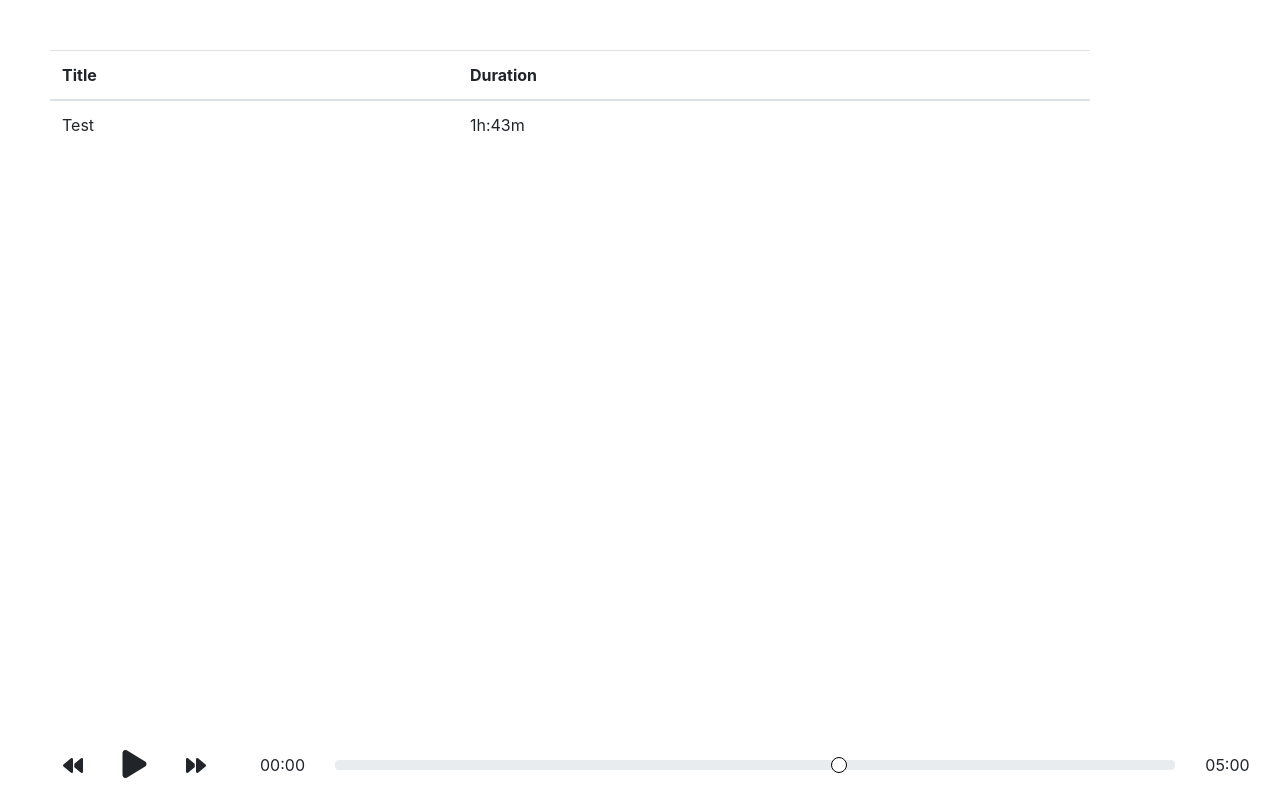
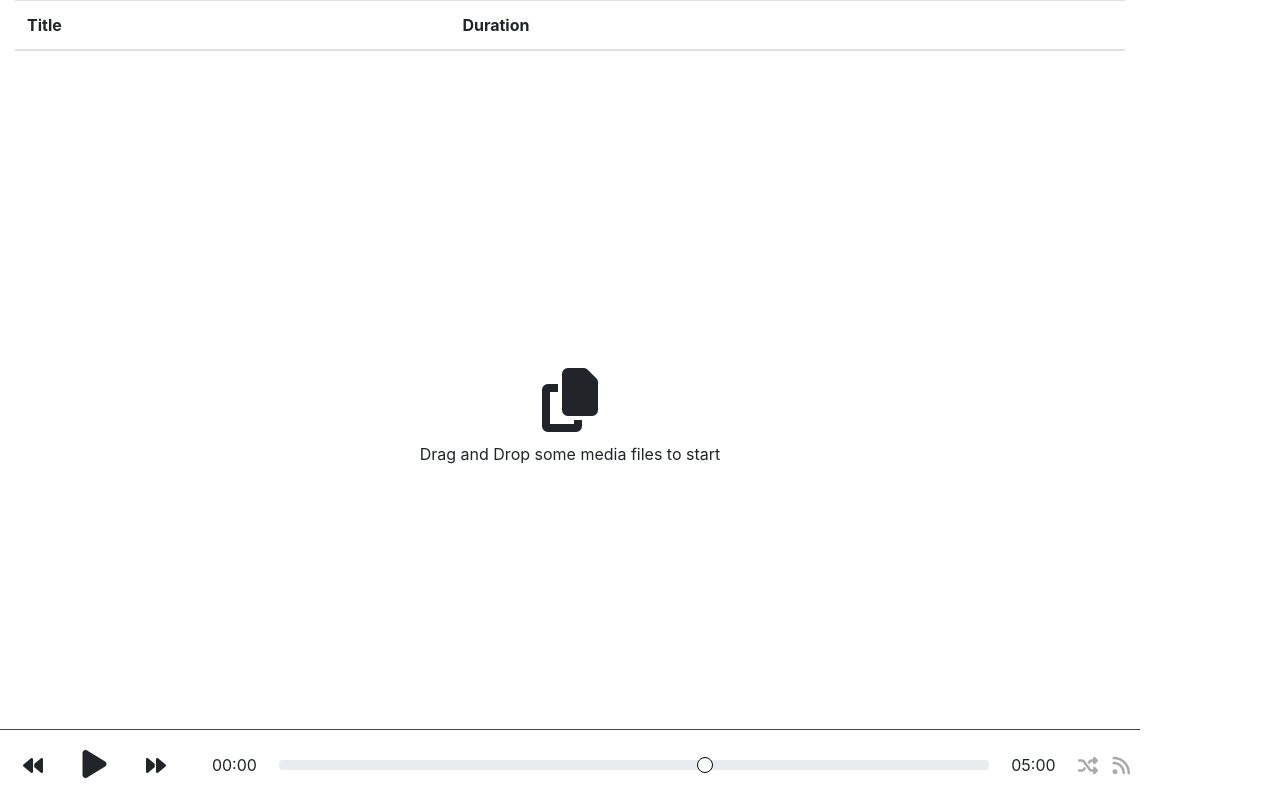
Before and after one commit to scalableminds/localcast, a website: page app/index.html in a window 1280 px wide. Drawn offline with nearby package versions, Linux system fonts and the light colour scheme; files that its build step writes are made by us from their sources.

Commit message:
refactored layout as all flexbox

```diff
--- /dev/null
+++ b/app/css/_drag_drop.less
@@ -0,0 +1,14 @@
+.drag-drop {
+  flex: 5;
+
+  & > div {
+    flex: 1;
+    align-self: center;
+    text-align: center;
+  }
+
+  span {
+    margin-bottom: 10px;
+  }
+
+}
--- a/app/css/_player_controls.less
+++ b/app/css/_player_controls.less
@@ -6,11 +6,10 @@
 
 .player-controls {
 
-  position: fixed;
-  bottom: 5px;
+  border-top: 1px solid #444;
+  margin: 0 -15px;
+  padding: 5px 10px;
 
-  display: block;
-  width: 100%;
 
   .button-controls {
     min-width: 180px;
@@ -37,12 +36,12 @@
   }
 
   .progress-controls {
-    flex: 0.9;
+    flex: 0.85;
     height: @controlsHeight;
-    padding-right: 50px;
 
 
     .progress {
+      cursor: pointer;
       flex: 0.8;
       display: inline-block;
       position: relative;
@@ -66,6 +65,24 @@
       flex: 0.1;
       text-align: center;
     }
+  }
 
+  .shuffle-cast {
+    flex: 0.05;
+    text-align: center;
+    white-space: nowrap;
+
+    span {
+      cursor: pointer;
+
+      &:first-child {
+      margin-right: 10px;
+      }
+    }
+
+    .disabled {
+      color: #aaa;
+      cursor: not-allowed;
+    }
   }
 }
--- a/app/css/_playlist.less
+++ b/app/css/_playlist.less
@@ -1,4 +1,3 @@
 .playlist {
-  width: 100%;
-  display: block;
+  flex: 1;
 }
--- a/app/css/main.less
+++ b/app/css/main.less
@@ -4,36 +4,32 @@
 @import "_mixins.less";
 @import "_playlist.less";
 @import "_player_controls.less";
+@import "_drag_drop.less";
 
-.flexbox {
-  display: flex;
-  align-items: stretch;
-  justify-content: space-around;
-
-}
+// div, span, section {
+//   border: 1px solid black;
+// }
 
 .container {
   position: absolute;
   height: 100%;
   width: 100%;
-  padding: 50px 50px 0 50px;
-  overflow: hidden;
 }
 
 .block {
   display: block;
 }
 
-.flex-vertical {
+.vbox {
+  display: flex;
   flex-direction: column;
 }
 
-.flex-horizontal {
+.hbox {
+  display: flex;
   flex-direction: row;
-  justify-content: flex-start;
+}
+
+.flex-center {
   align-items: center;
 }
-
-.flex(@value) {
-  flex: @value;
-}
--- a/app/index.html
+++ b/app/index.html
@@ -4,7 +4,7 @@
     <title>localcast</title>
     <link rel="stylesheet" href="css/main.css" type="text/css">
 </head>
-<body class="container">
+<body class="container vbox">
 
     <section class="playlist">
       <table class="table">
@@ -16,16 +16,22 @@
         </thead>
         <tbody>
           <tr>
-            <td>Test</td>
-            <td>1h:43m</td>
+            <td colspan="2">
+            </td>
           </tr>
         </tbody>
       </table>
     </section>
 
-    <section class="player-controls">
-      <div class="flexbox flex-horizontal">
-        <div class="block button-controls">
+    <section class="drag-drop hbox flex-center">
+      <div>
+        <span class="fa fa-4x fa-copy"></span>
+        <p>Drag and Drop some media files to start</p>
+      </div>
+    </section>
+
+    <section class="player-controls hbox flex-center">
+      <div class="button-controls">
         <button class="btn btn-default previous">
           <span class=" fa fa-backward fa-lg"></span>
         </button>
@@ -36,7 +42,7 @@
           <span class=" fa fa-forward fa-lg"></span>
         </button>
       </div>
-        <div class="flexbox flex-horizontal progress-controls">
+      <div class="hbox progress-controls flex-center">
         <span class="current-time">00:00</span>
         <div class="progress">
           <div class="progress-bar" role="progressbar" aria-valuenow="60" aria-valuemin="0" aria-valuemax="100" style="width: 60%;"></div>
@@ -44,6 +50,9 @@
         </div>
         <span class="total-time">05:00</span>
       </div>
+      <div class="shuffle-cast">
+        <span class="fa fa-random fa-lg disabled"></span>
+        <span class="fa fa-rss fa-lg disabled"></span>
       </div>
     </section>
 
--- a/app/package.json
+++ b/app/package.json
@@ -7,8 +7,8 @@
     "title": "localcast",
     "width": 650,
     "height": 650,
-    "min_width": 650,
-    "min_height": 650,
+    "min_width": 890,
+    "min_height": 240,
     "toolbar": true
   },
   "chromium-args": "--child-clean-exit"
```
Lines whose indentation alone changed are shown as unchanged.
